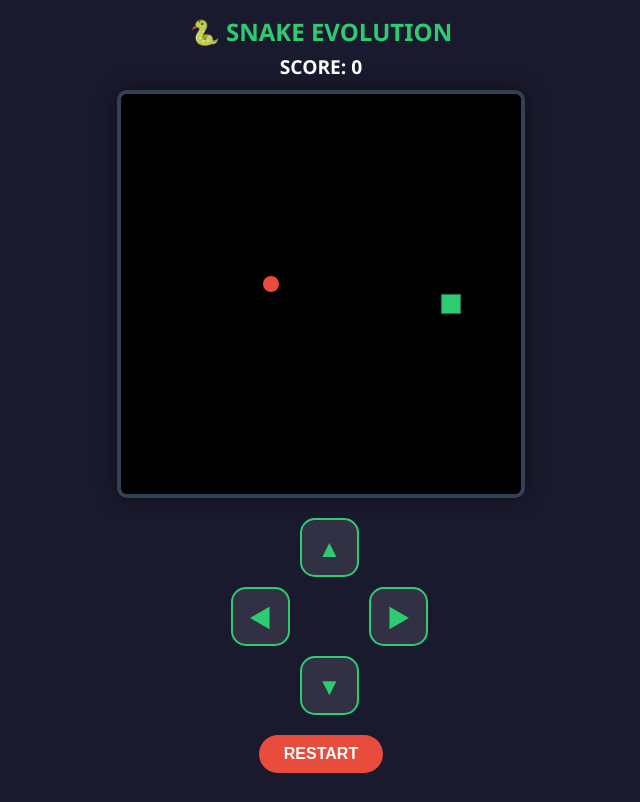
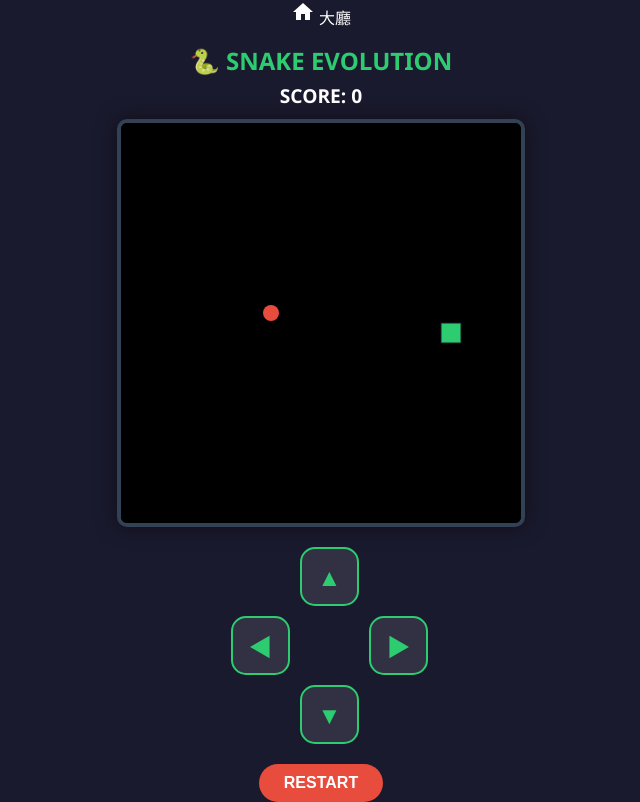
Before and after one commit to 1141RWD/3B332085, a plain HTML site: page snake.html in a window 1280 px wide. Shown: the whole page, without its empty margins (319-959 px from the left). Drawn offline with Linux system fonts and the light colour scheme.

Commit message:
Update snake.html

```diff
--- a/snake.html
+++ b/snake.html
@@ -4,6 +4,11 @@
 <meta charset="UTF-8">
 <meta name="viewport" content="width=device-width, initial-scale=1.0, maximum-scale=1.0, user-select=none">
 <title>🐍 經典貪食蛇：進化版</title>
+      <div id="home-btn-container" onclick="window.location.href='index.html'">
+    <svg viewBox="0 0 24 24" width="24" height="24">
+        <path fill="currentColor" d="M10 20v-6h4v6h5v-8h3L12 3 2 12h3v8z"/>
+    </svg>
+    <span>大廳</span>
 <style>
     :root {
         --primary-green: #2ecc71;
```
